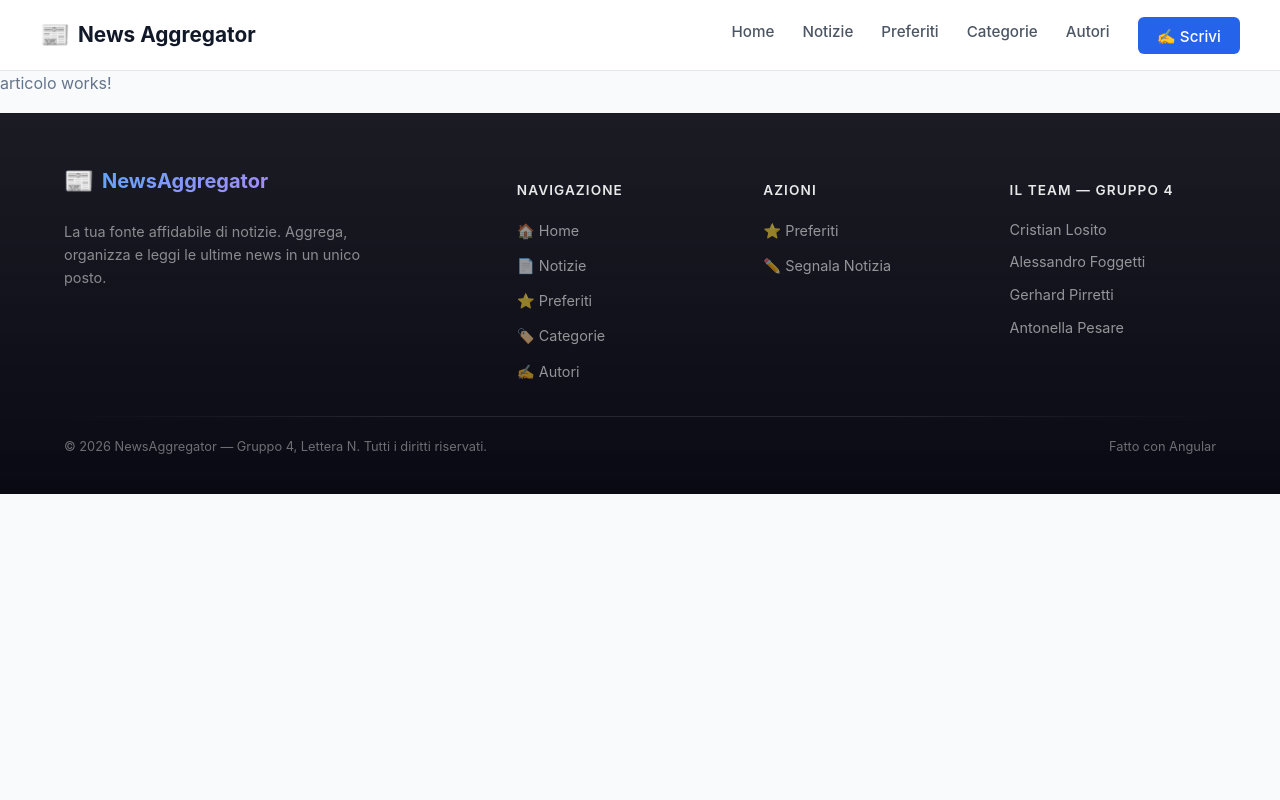
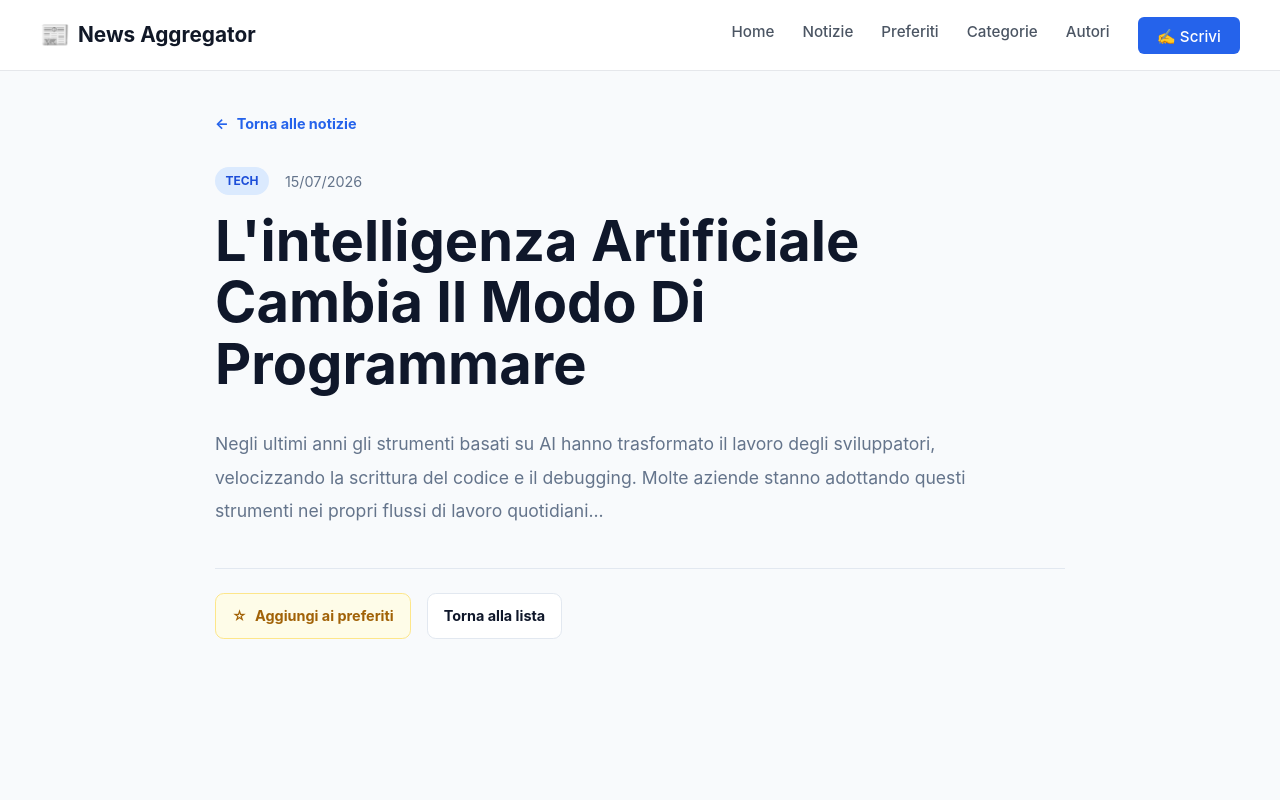
Before and after one commit to gerhard272/news-aggregator, an Angular app: page /notizie/1 in a window 1280 px wide. Shown: the top 800 px of the page. Built offline with nearby package versions, Linux system fonts and the light colour scheme.

Commit message:
creato component/articolo

```diff
--- a/src/app/component/articolo/articolo.css
+++ b/src/app/component/articolo/articolo.css
@@ -0,0 +1,189 @@
+.loading-state__content {
+  text-align: center;
+}
+
+.loading-state .spinner {
+  margin: 0 auto 1rem;
+}
+
+/* CONTENITORE ARTICOLO */
+
+.article-detail {
+  max-width: 850px;
+  margin-inline: auto;
+}
+
+/* LINK INDIETRO */
+
+.article-detail__back {
+  display: inline-flex;
+  gap: 0.5rem;
+  align-items: center;
+  margin-bottom: 2rem;
+  font-size: 0.9rem;
+  font-weight: 700;
+  color: var(--primary);
+}
+
+.article-detail__back:hover {
+  text-decoration: underline;
+}
+
+/* INTESTAZIONE */
+
+.article-detail__header {
+  margin-bottom: 2rem;
+}
+
+.article-detail__meta {
+  display: flex;
+  flex-wrap: wrap;
+  gap: 1rem;
+  align-items: center;
+  margin-bottom: 1rem;
+  font-size: 0.9rem;
+  color: var(--text-muted);
+}
+
+.article-detail__title {
+  max-width: 800px;
+  margin-bottom: 0;
+  font-size: clamp(2rem, 5vw, 3.5rem);
+  line-height: 1.1;
+}
+
+/* IMMAGINE */
+
+.article-detail__figure {
+  margin: 0 0 2rem;
+}
+
+.article-detail__image {
+  width: 100%;
+  max-height: 520px;
+  object-fit: cover;
+  border-radius: var(--radius);
+  box-shadow: var(--shadow);
+}
+
+/* CONTENUTO */
+
+.article-detail__content {
+  max-width: 760px;
+}
+
+.article-detail__content p {
+  margin-bottom: 1.5rem;
+  font-size: 1.1rem;
+  line-height: 1.9;
+  white-space: pre-line;
+}
+
+/* FOOTER ARTICOLO */
+
+.article-detail__footer {
+  display: flex;
+  flex-wrap: wrap;
+  gap: 1rem;
+  padding-top: 1.5rem;
+  margin-top: 2.5rem;
+  border-top: 1px solid var(--border);
+}
+
+/* PREFERITI */
+
+.favorite-action {
+  color: #a16207;
+  background: #fefce8;
+  border-color: #fde68a;
+}
+
+.favorite-action:hover {
+  color: #854d0e;
+  background: #fef9c3;
+  border-color: #eab308;
+}
+
+.favorite-action--active {
+  color: #854d0e;
+  background: #fef9c3;
+  border-color: #eab308;
+}
+
+/* ERRORE */
+
+.article-error {
+  display: grid;
+  min-height: 400px;
+  padding: 2rem;
+  text-align: center;
+  place-items: center;
+}
+
+.article-error__content {
+  max-width: 520px;
+}
+
+.article-error__icon {
+  display: block;
+  margin-bottom: 1rem;
+  font-size: 3rem;
+}
+
+.article-error h1 {
+  margin-bottom: 0.75rem;
+  color: var(--danger);
+}
+
+.article-error__actions {
+  display: flex;
+  flex-wrap: wrap;
+  gap: 1rem;
+  justify-content: center;
+  margin-top: 1.5rem;
+}
+
+/* ARTICOLO NON TROVATO */
+
+.article-not-found {
+  max-width: 620px;
+  padding-block: 4rem;
+  margin-inline: auto;
+  text-align: center;
+}
+
+.article-not-found__code {
+  margin-bottom: 0.75rem;
+  font-size: clamp(5rem, 18vw, 9rem);
+  font-weight: 900;
+  line-height: 0.85;
+  color: var(--primary);
+  letter-spacing: -0.08em;
+}
+
+.article-not-found h1 {
+  margin-bottom: 1rem;
+}
+
+.article-not-found > p:not(.article-not-found__code) {
+  max-width: 500px;
+  margin: 0 auto 2rem;
+}
+
+/* RESPONSIVE */
+
+@media (max-width: 640px) {
+  .article-detail__footer,
+  .article-error__actions {
+    flex-direction: column;
+  }
+
+  .article-detail__footer .btn,
+  .article-error__actions .btn {
+    width: 100%;
+  }
+
+  .article-detail__title {
+    font-size: 2rem;
+  }
+}
--- a/src/app/component/articolo/articolo.html
+++ b/src/app/component/articolo/articolo.html
@@ -1 +1,142 @@
-<p>articolo works!</p>
+<main class="page">
+  <div class="container">
+
+    @if (caricamento()) {
+      <section class="loading-state">
+        <div class="loading-state__content">
+          <div
+            class="spinner"
+            role="status"
+            aria-label="Caricamento dell'articolo"
+          ></div>
+
+          <p>Caricamento dell’articolo...</p>
+        </div>
+      </section>
+
+    } @else if (errore()) {
+      <section class="article-error">
+        <div class="article-error__content">
+          <span
+            class="article-error__icon"
+            aria-hidden="true"
+          >
+            ⚠️
+          </span>
+
+          <h1>Si è verificato un errore</h1>
+
+          <p>{{ errore() }}</p>
+
+          <div class="article-error__actions">
+            <button
+              type="button"
+              class="btn btn--primary"
+              (click)="caricaArticolo()"
+            >
+              Riprova
+            </button>
+
+            <a
+              routerLink="/notizie"
+              class="btn btn--outline"
+            >
+              Torna alle notizie
+            </a>
+          </div>
+        </div>
+      </section>
+
+    } @else if (articoloNonTrovato()) {
+      <section class="article-not-found">
+        <p class="article-not-found__code">
+          404
+        </p>
+
+        <h1>Articolo non trovato</h1>
+
+        <p>
+          L’articolo che stai cercando non esiste,
+          è stato rimosso oppure l’indirizzo non è corretto.
+        </p>
+
+        <a
+          routerLink="/notizie"
+          class="btn btn--primary"
+        >
+          Torna alle notizie
+        </a>
+      </section>
+
+    } @else if (articolo(); as articoloCorrente) {
+      <article class="article-detail">
+
+        <a
+          routerLink="/notizie"
+          class="article-detail__back"
+        >
+          <span aria-hidden="true">←</span>
+          Torna alle notizie
+        </a>
+
+        <header class="article-detail__header">
+          <div class="article-detail__meta">
+            <span class="category-badge">
+              {{ articoloCorrente.categoria | uppercase }}
+            </span>
+
+            <time [attr.datetime]="articoloCorrente.data">
+              {{ articoloCorrente.data | date: 'dd/MM/yyyy' }}
+            </time>
+          </div>
+
+          <h1 class="article-detail__title">
+            {{ articoloCorrente.titolo | titlecase }}
+          </h1>
+        </header>
+
+        @if (articoloCorrente.immagine) {
+          <figure class="article-detail__figure">
+            <img
+              class="article-detail__image"
+              [src]="articoloCorrente.immagine"
+              [alt]="articoloCorrente.titolo"
+            />
+          </figure>
+        }
+
+        <section class="article-detail__content">
+          <p>
+            {{ articoloCorrente.contenuto }}
+          </p>
+        </section>
+
+        <footer class="article-detail__footer">
+          <button
+            type="button"
+            class="btn favorite-action"
+            [class.favorite-action--active]="isPreferito()"
+            (click)="togglePreferito()"
+          >
+            @if (isPreferito()) {
+              <span aria-hidden="true">★</span>
+              Rimuovi dai preferiti
+            } @else {
+              <span aria-hidden="true">☆</span>
+              Aggiungi ai preferiti
+            }
+          </button>
+
+          <a
+            routerLink="/notizie"
+            class="btn btn--outline"
+          >
+            Torna alla lista
+          </a>
+        </footer>
+
+      </article>
+    }
+
+  </div>
+</main>
--- a/src/app/component/articolo/articolo.ts
+++ b/src/app/component/articolo/articolo.ts
@@ -1,9 +1,121 @@
-import { Component } from '@angular/core';
+import {
+  Component,
+  OnInit,
+  inject,
+  signal
+} from '@angular/core';
+
+import {
+  DatePipe,
+  TitleCasePipe,
+  UpperCasePipe
+} from '@angular/common';
+
+import {
+  ActivatedRoute,
+  RouterLink
+} from '@angular/router';
+
+import { finalize } from 'rxjs';
+
+import { Articolo as ArticoloModel } from '../../models/articolo';
+import { Notizie as NotizieService } from '../../services/notizie';
+import { Preferiti as PreferitiService } from '../../services/preferiti';
 
 @Component({
   selector: 'app-articolo',
-  imports: [],
+  standalone: true,
+  imports: [
+    RouterLink,
+    DatePipe,
+    TitleCasePipe,
+    UpperCasePipe
+  ],
   templateUrl: './articolo.html',
-  styleUrl: './articolo.css',
+  styleUrl: './articolo.css'
 })
-export class Articolo {}
+export class Articolo implements OnInit {
+  private readonly route = inject(ActivatedRoute);
+  private readonly notizieService = inject(NotizieService);
+  private readonly preferitiService = inject(PreferitiService);
+
+  readonly articolo = signal<ArticoloModel | undefined>(undefined);
+  readonly caricamento = signal(false);
+  readonly errore = signal('');
+  readonly articoloNonTrovato = signal(false);
+
+  ngOnInit(): void {
+    this.caricaArticolo();
+  }
+
+  caricaArticolo(): void {
+    this.caricamento.set(true);
+    this.errore.set('');
+    this.articoloNonTrovato.set(false);
+    this.articolo.set(undefined);
+
+    const idParam = this.route.snapshot.paramMap.get('id');
+    const id = Number(idParam);
+
+    if (
+      idParam === null ||
+      Number.isNaN(id) ||
+      id <= 0
+    ) {
+      this.articoloNonTrovato.set(true);
+      this.caricamento.set(false);
+      return;
+    }
+
+    this.notizieService
+      .getArticoloById(id)
+      .pipe(
+        finalize(() => {
+          this.caricamento.set(false);
+        })
+      )
+      .subscribe({
+        next: (articoloTrovato) => {
+          if (!articoloTrovato) {
+            this.articoloNonTrovato.set(true);
+            return;
+          }
+
+          this.articolo.set(articoloTrovato);
+        },
+
+        error: (errore) => {
+          console.error(
+            'Errore durante il caricamento dell’articolo:',
+            errore
+          );
+
+          this.errore.set(
+            'Non è stato possibile caricare l’articolo. Riprova più tardi.'
+          );
+        }
+      });
+  }
+
+  isPreferito(): boolean {
+    const articoloCorrente = this.articolo();
+
+    if (!articoloCorrente) {
+      return false;
+    }
+
+    return this.preferitiService.isPreferito(
+      articoloCorrente.id
+    );
+  }
+
+  togglePreferito(): void {
+    const articoloCorrente = this.articolo();
+
+    if (!articoloCorrente) {
+      return;
+    }
+
+    this.preferitiService.toggle(articoloCorrente);
+  }
+}
```
